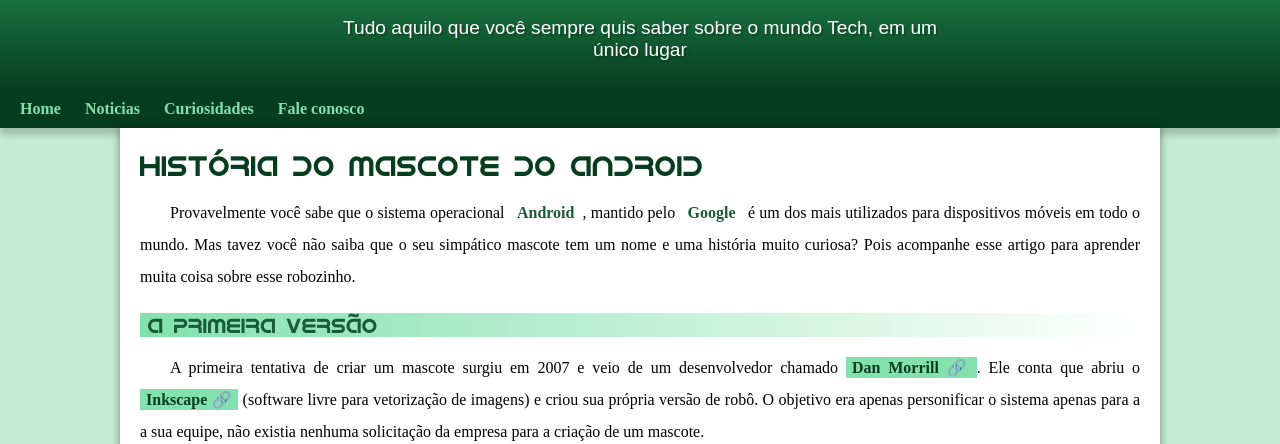
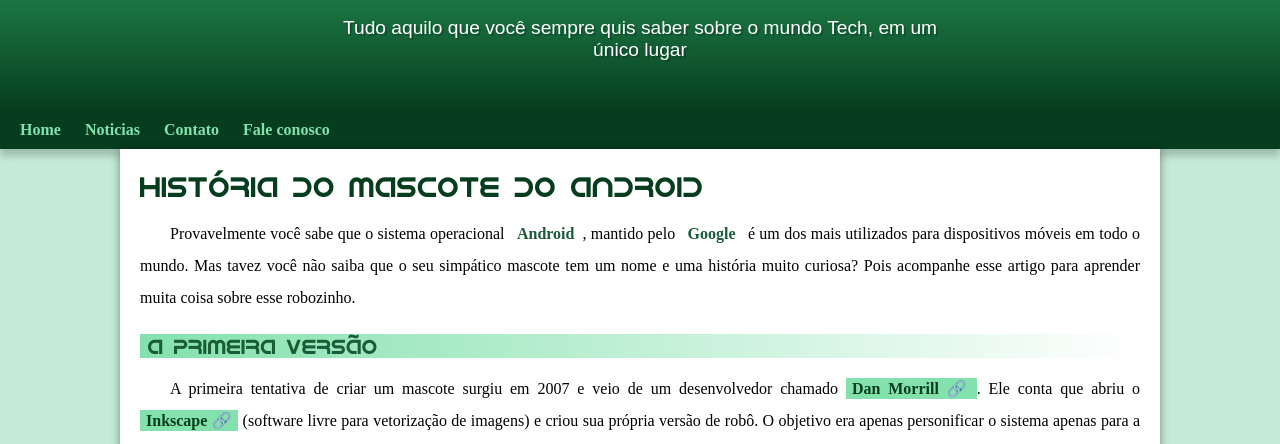
Before and after one commit to gustavogineli/projeto-android, a plain HTML site: page index.html in a window 1280 px wide. Shown: the part 100-544 px from the top of the page. Drawn offline with Linux system fonts and the light colour scheme.

Commit message:
problema de padding corrigido

```diff
--- a/estilo/style.css
+++ b/estilo/style.css
@@ -61,6 +61,7 @@ header > p {
   padding-right: 10px;
   padding-left: 10px;
   margin: auto;
+  padding-bottom: 50px;
   text-shadow: 2px 2px 0px rgba(0, 0, 0, 0.206);
 }
 
--- a/index.html
+++ b/index.html
@@ -15,7 +15,7 @@
   <nav>
     <a href="#">Home</a>
     <a href="#">Noticias</a>
-    <a href="#">Curiosidades</a>
+    <a href="#">Contato</a>
     <a href="#">Fale conosco</a>
   </nav>
 
```
Also changed, not shown: 1 other file.
